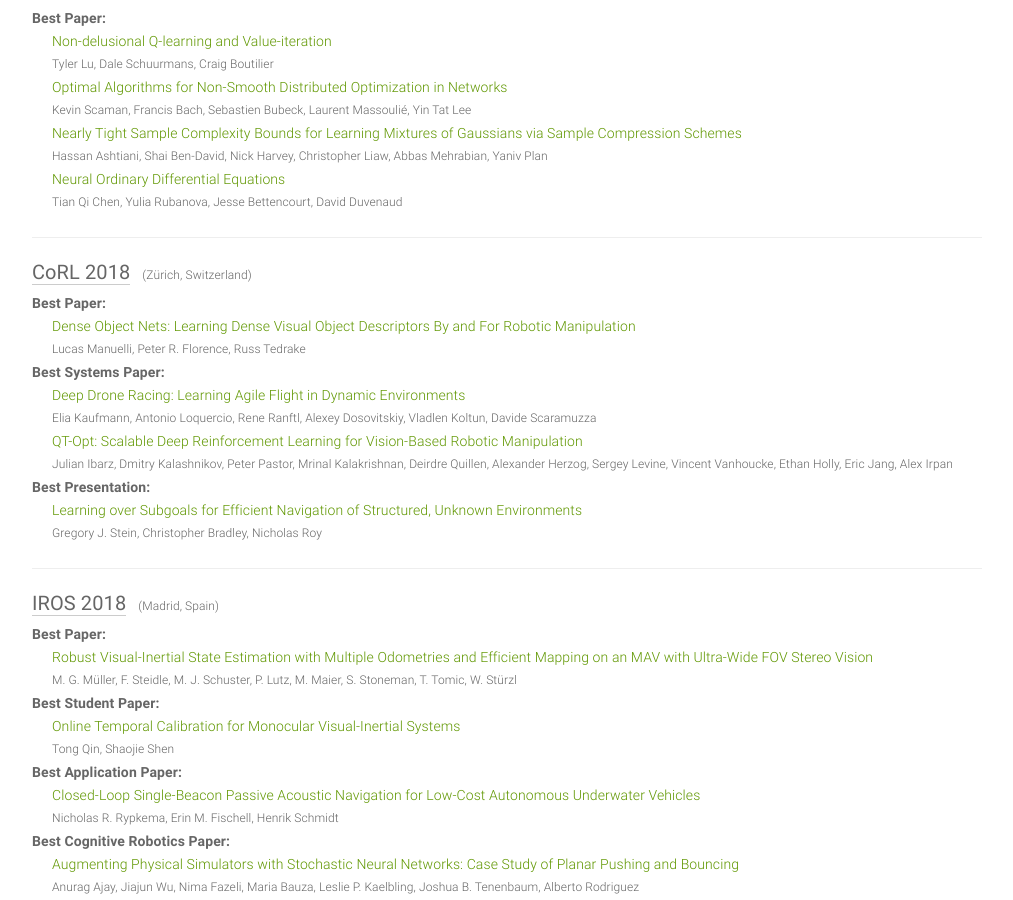
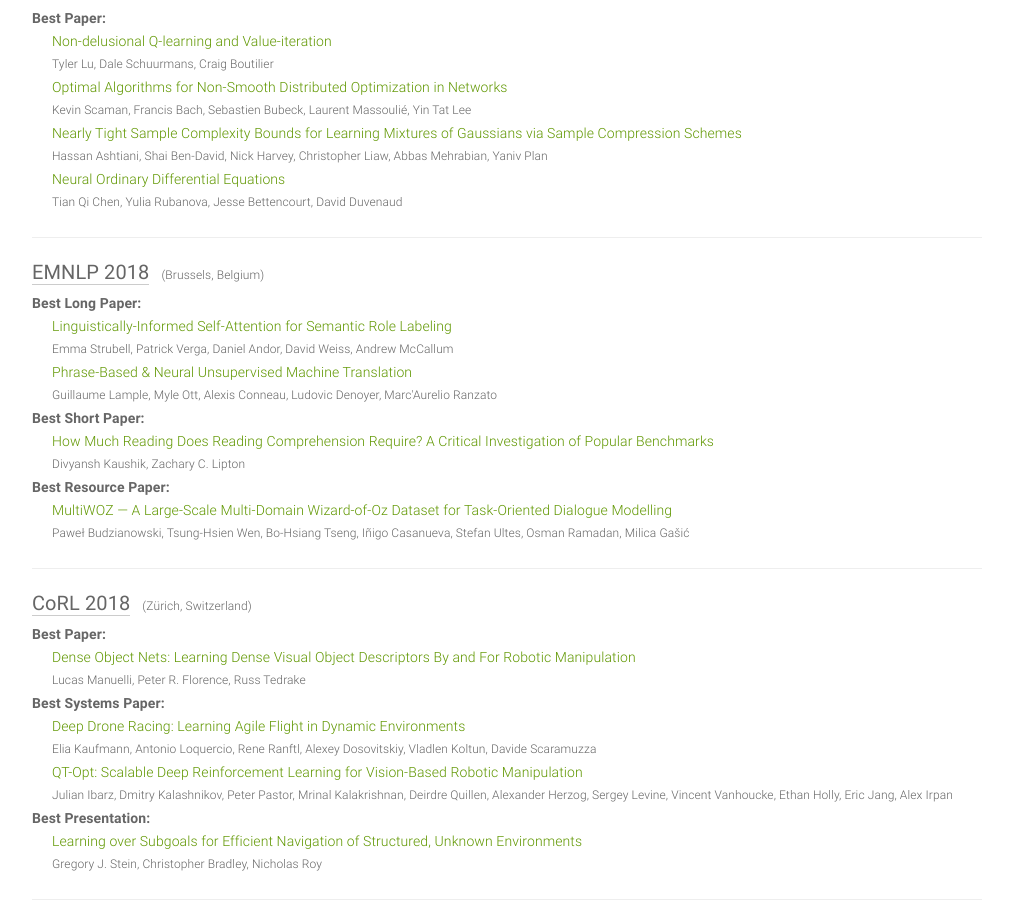
Before and after one commit to clemense/ai-bestpapers, a Jekyll site: the page built from index.html, in a window 1280 px wide and 900 px high, scrolled down 7936 px. Shown: the whole window, without its empty margins (133-1146 px from the left). Built offline with Jekyll 4.4.1, drawn with Linux system fonts in a browser that asks for light colours; some of the changed text lies outside the part shown.

Commit message:
add EMNLP

```diff
--- a/_data/papers.yml
+++ b/_data/papers.yml
@@ -696,6 +696,37 @@
   date: December 2-8, 2018
   sub: ML
 
+- venue: EMNLP
+  year: 2018
+  awards:
+  - award: Best Long Paper
+    title: Linguistically-Informed Self-Attention for Semantic Role Labeling
+    author: Emma Strubell, Patrick Verga, Daniel Andor, David Weiss, Andrew McCallum
+    link: https://www.aclweb.org/anthology/D18-1548/
+    source: https://ds.cs.umass.edu/news/strubell-verga-mccallum-receive-emnlp-2018-best-long-paper-award
+  - award: Best Long Paper
+    title: Phrase-Based & Neural Unsupervised Machine Translation
+    author: Guillaume Lample, Myle Ott, Alexis Conneau, Ludovic Denoyer, Marc'Aurelio
+      Ranzato
+    link: https://arxiv.org/abs/1804.07755
+    source: https://www.patricklewis.io/post/emnlp2018/#best-paper-awards
+  - award: Best Short Paper
+    title: How Much Reading Does Reading Comprehension Require? A Critical Investigation
+      of Popular Benchmarks
+    author: Divyansh Kaushik, Zachary C. Lipton
+    link: https://arxiv.org/abs/1808.04926
+    source: https://www.ml.cmu.edu/honors-and-awards/best-paper-awards.html
+  - award: Best Resource Paper
+    title: MultiWOZ — A Large-Scale Multi-Domain Wizard-of-Oz Dataset for Task-Oriented
+      Dialogue Modelling
+    author: Paweł Budzianowski, Tsung-Hsien Wen, Bo-Hsiang Tseng, Iñigo Casanueva,
+      Stefan Ultes, Osman Ramadan, Milica Gašić
+    link: https://arxiv.org/abs/1810.00278
+    source: https://medium.com/@chriszhu12/highlights-of-emnlp-2018-55892fba4247
+  place: Brussels, Belgium
+  date: October 31 - November 4, 2018
+  sub: NLP
+
 - venue: CoRL
   year: 2018
   awards:
@@ -1060,6 +1091,35 @@
   date: September 24-28, 2017
   sub: RO
 
+- venue: EMNLP
+  year: 2017
+  awards:
+  - award: Best Long Paper
+    title: 'Men Also Like Shopping: Reducing Gender Bias Amplification using Corpus-level
+      Constraints'
+    author: Jieyu Zhao, Tianlu Wang, Mark Yatskar, Vicente Ordonez, Kai-Wei Chang
+    link: https://arxiv.org/abs/1707.09457
+    source: https://www.facebook.com/emnlp2017/posts/congratulations-to-the-emnlp2017-best-paper-award-winnersbest-long-papers-jieyu-/1935449656693734/
+  - award: Best Long Paper
+    title: Depression and Self-Harm Risk Assessment in Online Forums
+    author: Andrew Yates, Arman Cohan, Nazli Goharian
+    link: https://arxiv.org/abs/1709.01848
+    source: https://www.facebook.com/emnlp2017/posts/congratulations-to-the-emnlp2017-best-paper-award-winnersbest-long-papers-jieyu-/1935449656693734/
+  - award: Best Short Paper
+    title: Natural Language Does Not Emerge ‘Naturally’ in Multi-Agent Dialog
+    author: Satwik Kottur, José Moura, Stefan Lee, Dhruv Batra
+    link: https://arxiv.org/abs/1706.08502
+    source: https://www.facebook.com/emnlp2017/posts/congratulations-to-the-emnlp2017-best-paper-award-winnersbest-long-papers-jieyu-/1935449656693734/
+  - award: Best Resource Paper
+    title: 'Bringing Structure into Summaries: Crowdsourcing a Benchmark Corpus of
+      Concept Maps'
+    author: Tobias Falke, Iryna Gurevych
+    link: https://arxiv.org/abs/1704.04452
+    source: https://www.facebook.com/emnlp2017/posts/congratulations-to-the-emnlp2017-best-paper-award-winnersbest-long-papers-jieyu-/1935449656693734/
+  place: Copenhagen, Denmark
+  date: September 7-11, 2017
+  sub: NLP
+
 - venue: ICML
   year: 2017
   awards:
@@ -1215,6 +1275,35 @@
   place: Barcelona, Spain
   date: December 5-11, 2016
   sub: ML
+
+- venue: EMNLP
+  year: 2016
+  awards:
+  - award: Best Paper
+    title: Improving Information Extraction by Acquiring External Evidence with Reinforcement
+      Learning
+    author: Karthik Narasimhan, Adam Yala, Regina Barzilay
+    link: https://arxiv.org/abs/1603.07954
+    source: https://mirror.aclweb.org/emnlp2016/best-papers.html
+  - award: Best Paper
+    title: Global Neural CCG Parsing with Optimality Guarantees
+    author: Kenton Lee, Mike Lewis, Luke Zettlemoyer
+    link: https://arxiv.org/abs/1607.01432
+    source: https://mirror.aclweb.org/emnlp2016/best-papers.html
+  - award: Best Short Paper
+    title: Learning a Lexicon and Translation Model from Phoneme Lattices
+    author: Oliver Adams, Graham Neubig, Trevor Cohn, Steven Bird, Quoc Truong Do,
+      Satoshi Nakamura
+    link: https://www.aclweb.org/anthology/D16-1263.pdf
+    source: https://mirror.aclweb.org/emnlp2016/best-papers.html
+  - award: Best Resource Paper
+    title: 'SQuAD: 100,000+ Questions for Machine Comprehension of Text'
+    author: Pranav Rajpurkar, Jian Zhang, Konstantin Lopyrev, Percy Liang
+    link: https://arxiv.org/abs/1606.05250
+    source: https://mirror.aclweb.org/emnlp2016/best-papers.html
+  place: Austin, USA
+  date: November 1-5, 2016
+  sub: NLP
 
 - venue: 3DV
   year: 2016
@@ -1508,6 +1597,30 @@
   date: September 28 - October 2, 2015
   sub: RO
 
+- venue: EMNLP
+  year: 2015
+  awards:
+  - award: Best Paper
+    title: Broad-coverage CCG Semantic Parsing with AMR
+    author: Yoav Artzi, Kenton Lee, Luke Zettlemoyer
+    link: https://www.aclweb.org/anthology/D15-1198.pdf
+    source: http://www.emnlp2015.org/best-papers.html
+  - award: Best Paper
+    title: Semantically Conditioned LSTM-based Natural Language Generation for Spoken
+      Dialogue Systems
+    author: Tsung-Hsien Wen, Milica Gasic, Nikola Mrkšić, Pei-Hao Su, David Vandyke,
+      Steve Young
+    link: https://arxiv.org/abs/1508.01745
+    source: http://www.emnlp2015.org/best-papers.html
+  - award: Best Resource Paper
+    title: A large annotated corpus for learning natural language inference
+    author: Samuel R. Bowman, Gabor Angeli, Christopher Potts, Christopher D. Manning
+    link: https://arxiv.org/abs/1508.05326
+    source: http://www.emnlp2015.org/best-papers.html
+  place: Lisbon, Portugal
+  date: September 17-21, 2015
+  sub: NLP
+
 - venue: ACL
   year: 2015
   awards:
```
